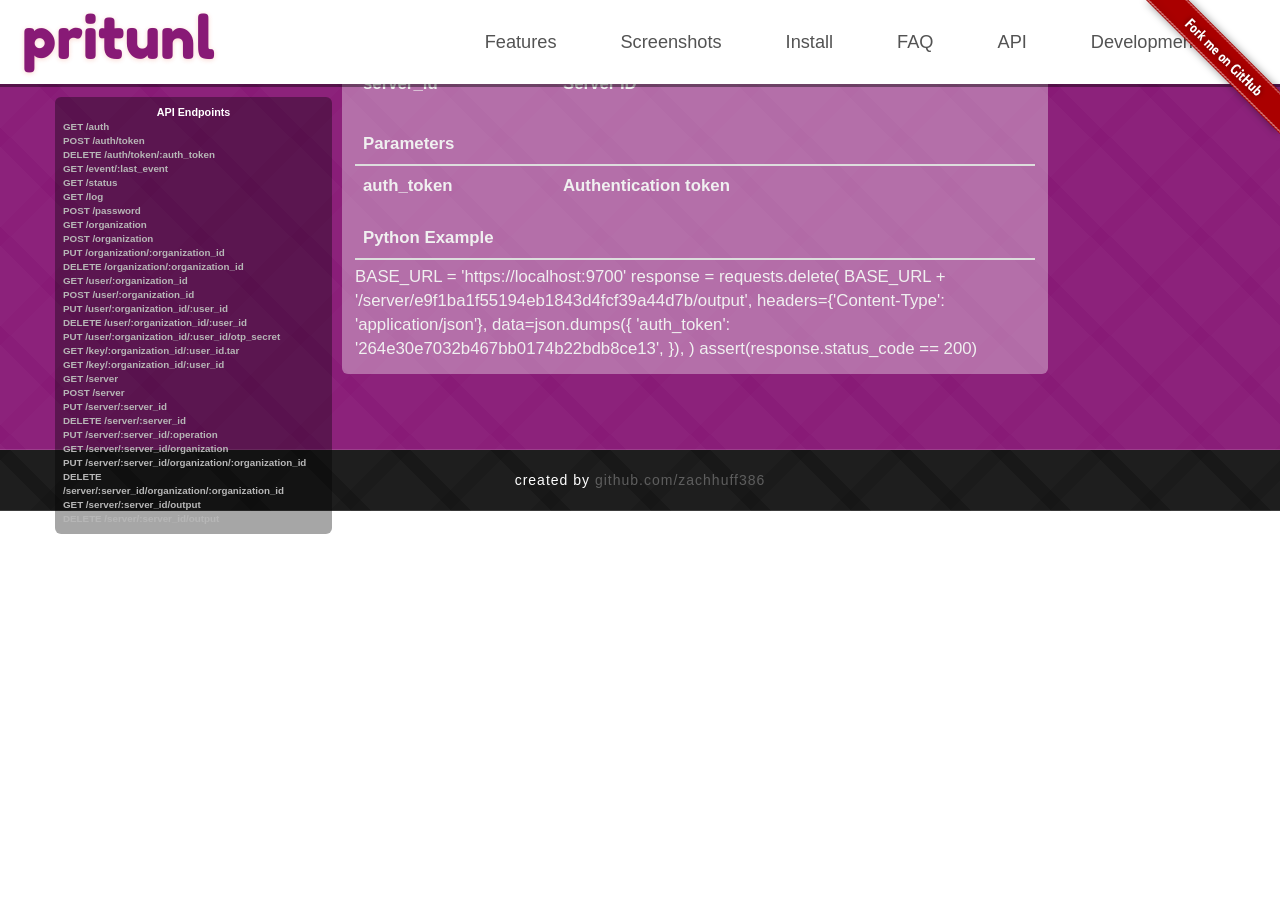
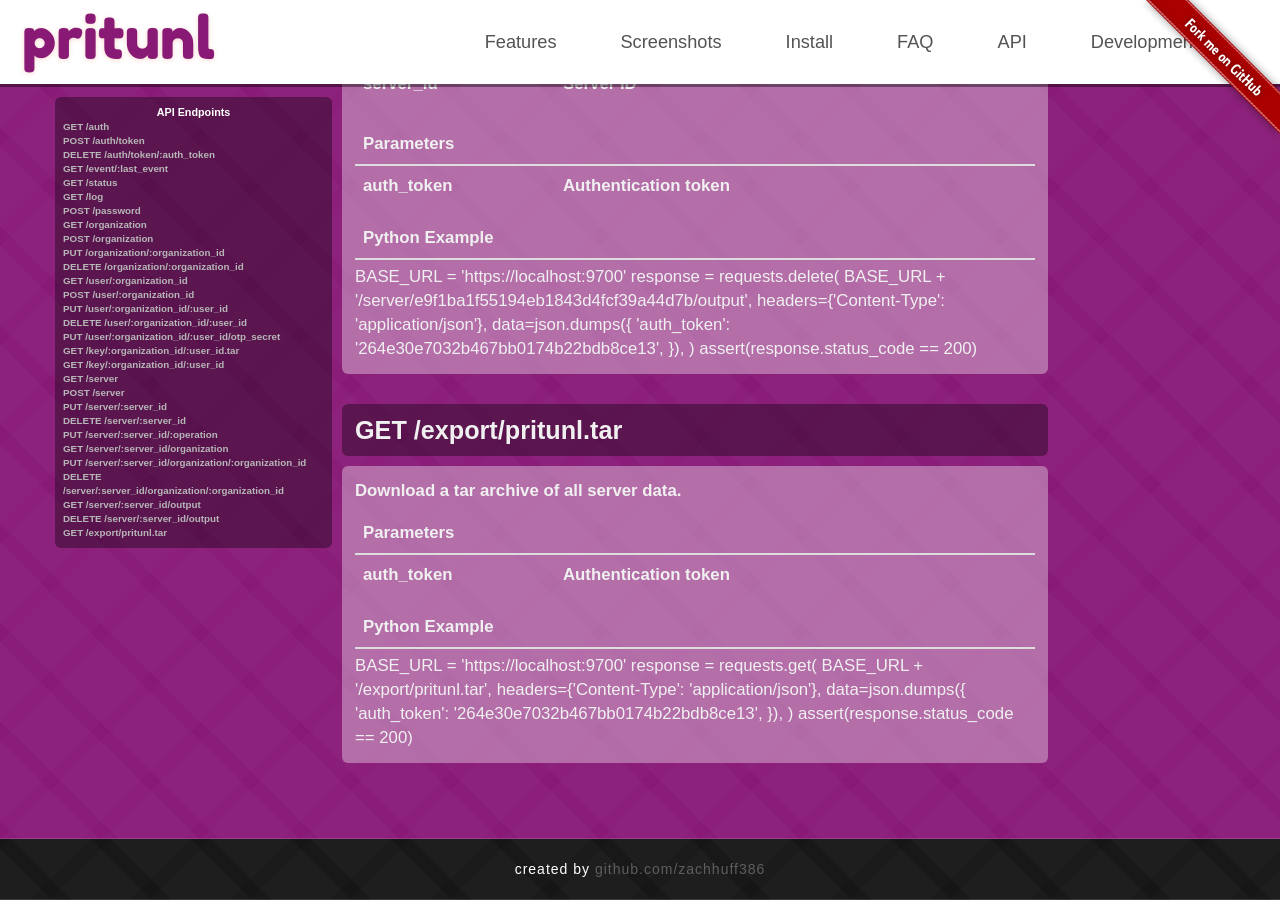
Before and after one commit to pritunl/pritunl.github.io, a Jekyll site: the page built from index.html, in a window 1280 px wide and 900 px high, scrolled down 32526 px. Built offline with Jekyll 4.4.1, drawn with Linux system fonts in a browser that asks for light colours; nearby versions of some CDN libraries; Markdown is read by kramdown in place of the engine named in the settings.

Commit message:
Add export api documentation

```diff
--- a/index.html
+++ b/index.html
@@ -1266,6 +1266,7 @@
             <li><a href="#delete-server-var-organization-var">DELETE /server/:server_id/organization/:organization_id</a></li>
             <li><a href="#get-server-var-output">GET /server/:server_id/output</a></li>
             <li><a href="#delete-server-var-output">DELETE /server/:server_id/output</a></li>
+            <li><a href="#get-export">GET /export/pritunl.tar</a></li>
           </ul>
         </div>
         <a id="get-auth" class="anchor api"></a>
@@ -3760,6 +3761,47 @@
 assert(response.status_code == 200)</div>
           </div>
         </div>
+        <a id="get-export" class="anchor api"></a>
+        <div class="api-call endpoint clearfix">
+          <div class="api-call-description">
+            <span>GET /export/pritunl.tar</span>
+          </div>
+        </div>
+        <div class="api-call info clearfix">
+          <div class="api-call-description">
+            <div class="text">
+              Download a tar archive of all server data.
+            </div>
+            <table class="table">
+              <thead>
+                <tr>
+                  <th colspan="2">Parameters</th>
+                </tr>
+              </thead>
+              <tbody>
+                <tr>
+                  <td>auth_token</td>
+                  <td>Authentication token</td>
+                </tr>
+              </tbody>
+            </table>
+            <span class="editor-title">Python Example</span>
+            <noscript>
+              <div class="text">
+                JavaScript is required to view example code
+              </div>
+            </noscript>
+<div class="editor">BASE_URL = 'https://localhost:9700'
+response = requests.get(
+    BASE_URL + '/export/pritunl.tar',
+    headers={'Content-Type': 'application/json'},
+    data=json.dumps({
+        'auth_token': '264e30e7032b467bb0174b22bdb8ce13',
+    }),
+)
+assert(response.status_code == 200)</div>
+          </div>
+        </div>
       </div>
     </div>
     <div class="row">
```
